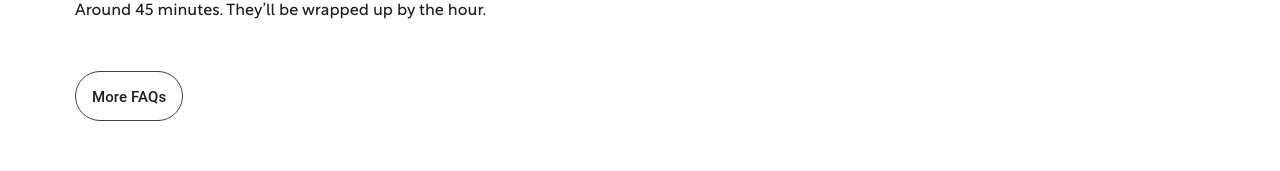
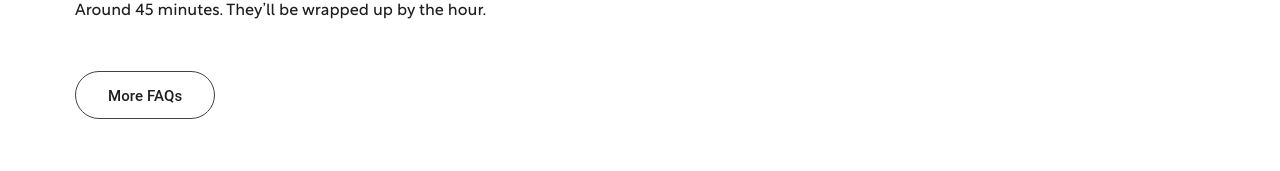
Before and after one commit to biblesociety-digital/teesside, a website: page index.html in a window 1280 px wide. Shown: the part 3494-3665 px from the top of the page. Drawn offline with Linux system fonts and the light colour scheme; a web font is replaced by a local one.

Commit message:
Add padding to FAQ link button

```diff
--- a/index.html
+++ b/index.html
@@ -246,7 +246,7 @@
           <p>Around 45 minutes. They’ll be wrapped up by the hour.</p>
         </article>
       </div>
-      <a class="faq-more-link" href="faq.html">More FAQs</a>
+      <a class="faq-more-link" href="faq.html" style="padding: 14px 32px 12px 32px">More FAQs</a>
     </section>
   </main>
   <footer class="site-footer">
```
